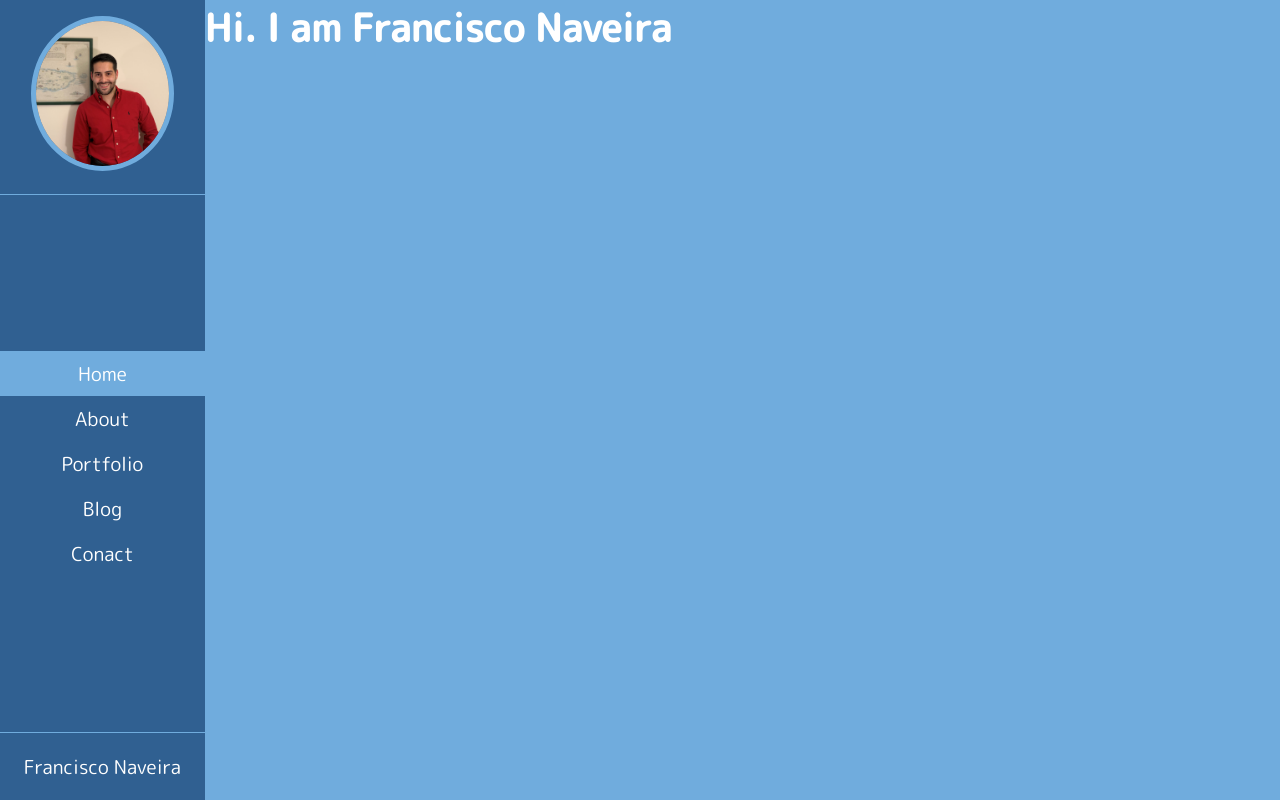
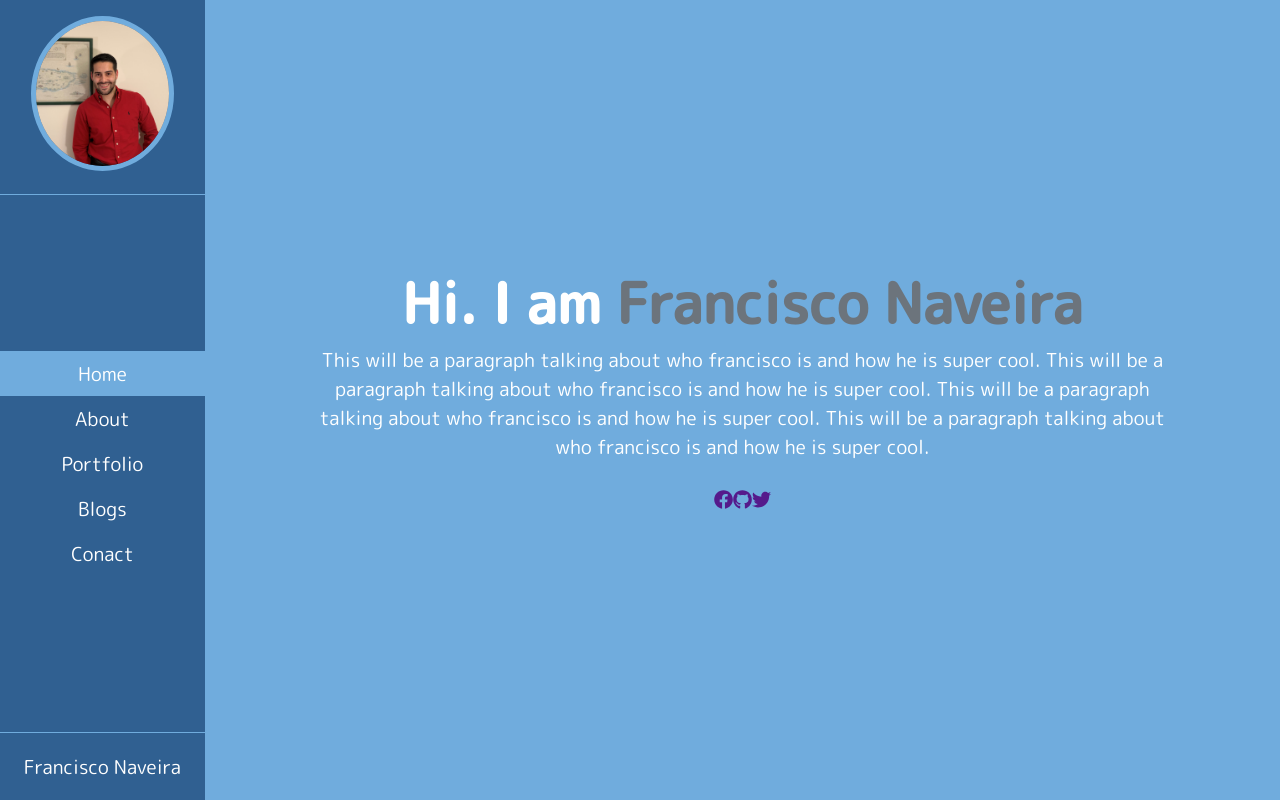
Before and after one commit to FranciscoNav/francisco-portfolio, a React (Create React App) app: page / in a window 1280 px wide. Built offline with nearby package versions, Linux system fonts and the light colour scheme.

Commit message:
added homepage content. Imported brand logos like facebook and github

```diff
--- a/src/App.scss
+++ b/src/App.scss
@@ -1,5 +1,6 @@
 @import './styles/layout.scss';
 @import './styles/navbar.scss';
+@import './styles/typography.scss';
 
 *{
     padding: 0;
--- a/src/components/NavBar.js
+++ b/src/components/NavBar.js
@@ -21,7 +21,7 @@ function NavBar() {
                         <NavLink to='/portfolio' exact activeClassName='nav-active'>Portfolio</NavLink>
                     </li>
                     <li className="nav-iteam">
-                        <NavLink to='/blogs' exact activeClassName='nav-active'>Blog</NavLink>
+                        <NavLink to='/blogs' exact activeClassName='nav-active'>Blogs</NavLink>
                     </li>
                     <li className="nav-iteam">
                         <NavLink to='/contact' exact activeClassName='nav-active'>Conact</NavLink>
--- a/src/pages/HomePage.js
+++ b/src/pages/HomePage.js
@@ -1,4 +1,7 @@
 import React from 'react'
+import {faFacebook, faGithub, faTwitter} from '@fortawesome/free-brands-svg-icons';
+import { FontAwesomeIcon } from '@fortawesome/react-fontawesome';
+import {Link} from 'react-router-dom';
 
 function HomePage() {
 
@@ -9,6 +12,23 @@ function HomePage() {
                     Hi. I am
                     <span> Francisco Naveira</span>
                 </h1>
+                <p className="homepage-subtext">
+                    This will be a paragraph talking about who francisco is and how he is super cool.
+                    This will be a paragraph talking about who francisco is and how he is super cool.
+                    This will be a paragraph talking about who francisco is and how he is super cool.
+                    This will be a paragraph talking about who francisco is and how he is super cool.
+                </p>
+                <div className='icons'>
+                    <Link className="icon-link">
+                        <FontAwesomeIcon icon={faFacebook} className="brand-icon"/>
+                    </Link>
+                    <Link className="icon-link">
+                        <FontAwesomeIcon icon={faGithub} className="brand-icon"/>
+                    </Link>
+                    <Link className="icon-link">
+                        <FontAwesomeIcon icon={faTwitter} className="brand-icon"/>
+                    </Link>
+                </div>
             </header>
         </div>
     )
--- a/src/styles/layout.scss
+++ b/src/styles/layout.scss
@@ -12,5 +12,6 @@
         background-color: #70acdd;
         min-height: 100vh;
         display: grid;
+        position: relative;
     }
 }
--- /dev/null
+++ b/src/styles/typography.scss
@@ -0,0 +1,32 @@
+.home-page{
+    position: absolute;
+    top: 50%;
+    left: 50%;
+    transform: translate(-50%, -50%);
+    width: 80%;
+}
+
+.hero-text{
+    color: white;
+    text-align: center;
+    font-size: 3.5rem;
+    span{
+        color: rgb(108, 116, 124);
+    }
+}
+
+.homepage-subtext{
+    text-align: center;
+}
+
+.icons{
+    display: flex;
+    align-items: center;
+    justify-content: center;
+    padding: 1.5rem 0;
+    .icon-link{
+        .brand-icon{
+
+        }
+    }
+}
```
